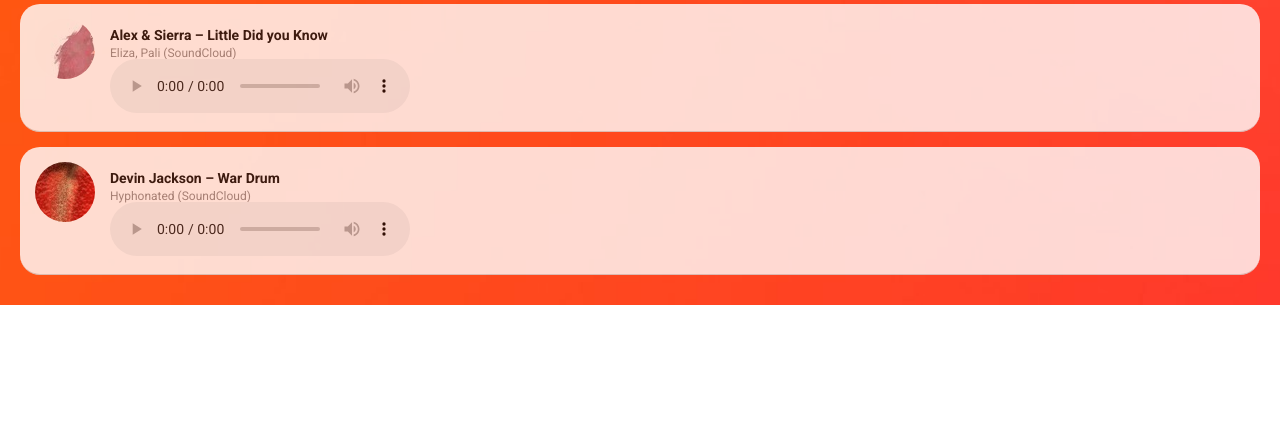
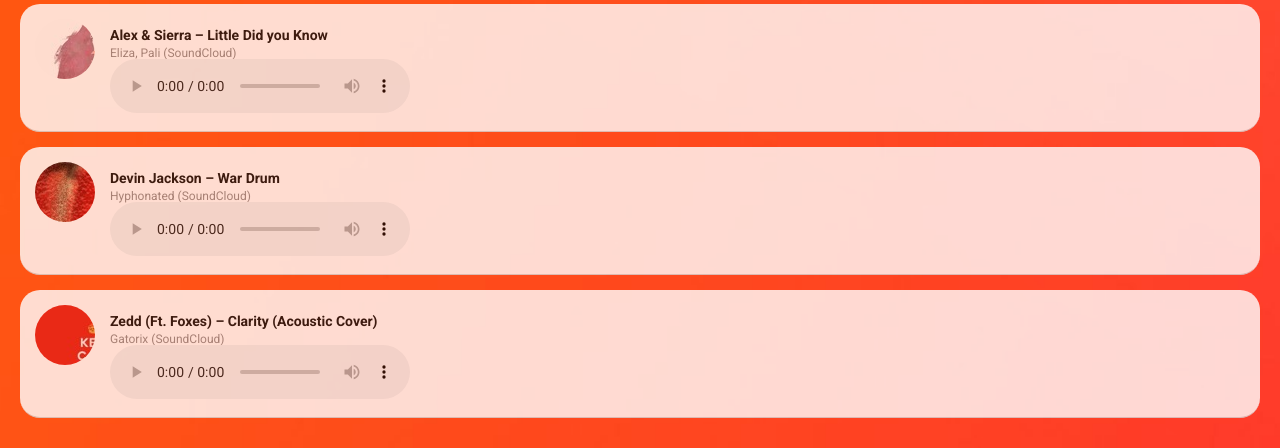
Before and after one commit to Kalaborative/Loveshack-elite, a Flask app: page / in a window 1280 px wide; the page is wider, and only the part inside the window is pictured. Shown: the part 1980-2428 px from the top of that part. Before the commit the page ends 2285 px from the top of that part, so only its background shows below. Run offline with Flask 2, Linux system fonts and the light colour scheme; some libraries are stand-ins or nearby versions.

Commit message:
Featured gatorix

```diff
--- a/templates/index.html
+++ b/templates/index.html
@@ -203,6 +203,33 @@
 		</div>
 	</div>
 
+  <div class="panel-element">
+		<div class="element-actions">
+			<button class="btn btn-action btn-hide"><i class="fa fa-ban"></i></button>
+			<button class="btn btn-action btn-heart"><i class="fa fa-heart-o"></i></button>
+		</div>
+
+		<div class="element-content">
+			<button class="btn btn-more">
+				<i class="fa fa-ellipsis-h icon-closed"></i>
+				<i class="fa fa-times icon-open"></i>
+				<i class="fa fa-heart-o icon-hearted"></i>
+			</button>
+
+			<div class="content-post">
+				<div class="post-avatar" id="avatar4"></div>
+
+				<div class="post-content">
+					<span class="post-title">Zedd (Ft. Foxes) – Clarity (Acoustic Cover)</span>
+					<p class="post-body">Gatorix (SoundCloud)</p>
+          <audio controls>
+            <source src="../static/audio/clarity.mp3" type="audio/mp3">
+          </audio>
+				</div>
+			</div>
+		</div>
+	</div>
+
 </div>
 <script src="//cdnjs.cloudflare.com/ajax/libs/jquery/2.1.3/jquery.min.js"></script>
 <script src="//cdnjs.cloudflare.com/ajax/libs/hammer.js/2.0.4/hammer.min.js"></script>
@@ -213,6 +240,7 @@
     $('#avatar1').css('background-image', 'url(../static/img/sampthumb.jpg)');
 		$('#avatar2').css('background-image', 'url(../static/img/littledidyouknow.jpg)');
     $('#avatar3').css('background-image', 'url(../static/img/artworks.jpg)');
+    $('#avatar4').css('background-image', 'url(../static/img/spaceinvaders.jpg)');
 		$('button.btn-hide').click(function(){
 			$('audio').trigger('pause');
 		});
```
Also changed, not shown: static/img/spaceinvaders.jpg (added), 1 other file.
